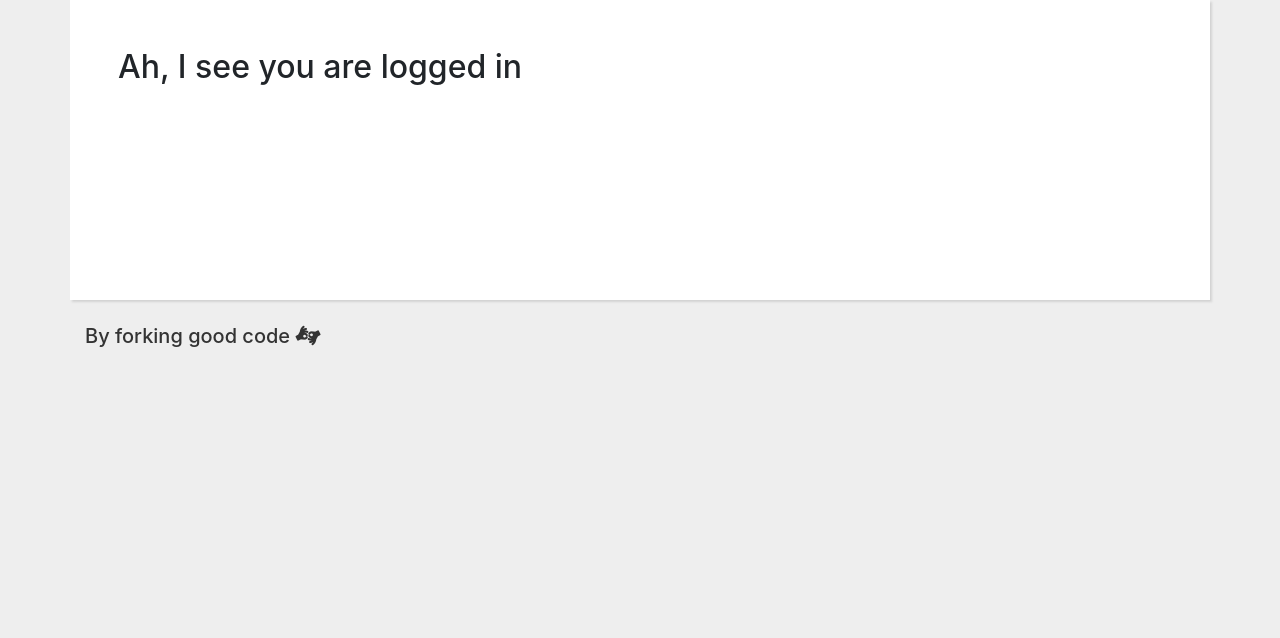
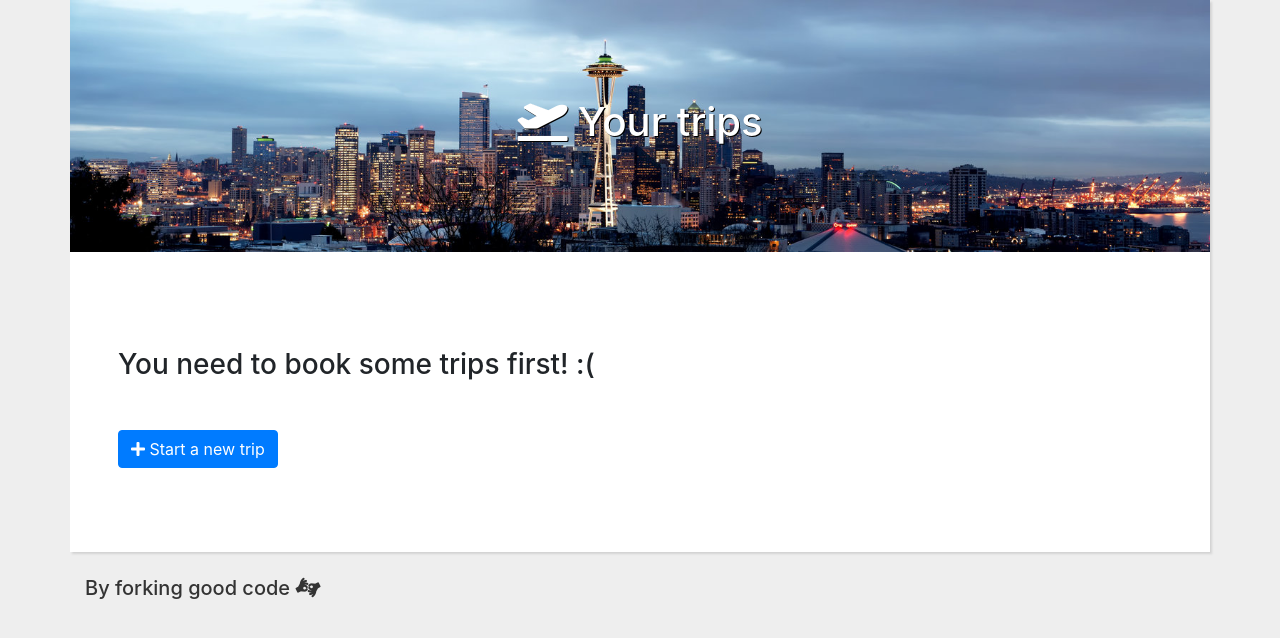
Before and after one commit to Appropriately/lazy-holiday-planner, a Django app: page / in a window 1280 px wide. Shown: the part 56-694 px from the top of the page. Run offline with Django 3.2, Linux system fonts and the light colour scheme; the visitor is signed in with stand-in values (Sample User, id 1); data that the repository does not hold is empty; some libraries are stand-ins or nearby versions.

Commit message:
Finishes dashboard for trips

```diff
--- a/lazyholidayplanner/lazyholidayplanner/settings.py
+++ b/lazyholidayplanner/lazyholidayplanner/settings.py
@@ -42,7 +42,7 @@ INSTALLED_APPS = [
     'planner',
     'itinerary',
     'crispy_forms',
-    'accounts'
+    'accounts',
 ]
 
 MIDDLEWARE = [
--- a/lazyholidayplanner/planner/templates/planner/index.html
+++ b/lazyholidayplanner/planner/templates/planner/index.html
@@ -5,6 +5,13 @@
 {% block hero %}
 
 {% if user.is_authenticated %}
+
+<div class="hero">
+    <img class="hero-image" src="/static/images/city.jpg">
+    <div class="hero-centered-text">
+        <h1><i class="fas fa-plane-departure"></i> Your trips</h1>
+    </div>
+</div>
 
 {% else %}
 
@@ -26,12 +33,34 @@
 
 {% if user.is_authenticated %}
 
-<h2>Ah, I see you are logged in</h2>
+{% if user_trips == None %}
+<h3 class="my-5">You need to book some trips first! :(</h3>
+{% else %}
+{% for trip in user_trips %}
+<div class="card my-3">
+    <a href="/trip/{{trip.unique_id}}" class="card-clickable"></a>
+    <h5 class="card-header">{{trip.title}}</h5>
+    <div class="card-body">
+        <h6 class="card-subtitle mb-2 text-muted">{{trip.attendees}}</h6>
+        <p class="card-text">{{trip.notes}}</p>
+        <p class="card-text">XX/XX/XXXX - XX/XX/XXXX</p>
+    </div>
+</div>
+{% endfor %}
+
+{% endif %}
+
+<div class="btn-group">
+    <a href="/new" class="btn btn-primary"><i class="fas fa-plus"></i> Start a new trip</a>
+</div>
 
 {% else %}
 
 <h2>What we do</h2>
-<p class="lead">Do you have more money than sense? Do you hate the fun of planning your own holiday? Do you want someone else to basically organise the whole thing for you? Well actually to be more specific, we have integrated a number of APIs to find you a good deal on an entire holiday. Simply send us some information on your ideal trip and we'll sort you out.</p>
+<p class="lead">Do you have more money than sense? Do you hate the fun of planning your own holiday? Do you want
+    someone else to basically organise the whole thing for you? Well actually to be more specific, we have integrated a
+    number of APIs to find you a good deal on an entire holiday. Simply send us some information on your ideal trip and
+    we'll sort you out.</p>
 <hr>
 <h2>How we do</h2>
 <p class="lead">We use the following services and APIs to find you a decent deal:</p>
--- a/lazyholidayplanner/planner/views.py
+++ b/lazyholidayplanner/planner/views.py
@@ -5,11 +5,29 @@ from django.http import HttpResponse
 from django.shortcuts import render, render_to_response
 from django.views.decorators.csrf import csrf_exempt
 from django.views.decorators.http import require_POST
+from django.db.models import Q
+
+from django.contrib.auth.models import User
+from itinerary.models import Trip
+
 
 # Create your views here.
 
 def index(request):
-    return render(request, 'planner/index.html')
+    # Current user's details
+    current_user = request.user
+
+    if current_user.is_authenticated is False:
+        return render(request, 'planner/index.html')
+
+    user_trips = Trip.objects.filter(Q(creator=current_user) | Q(members=current_user)).distinct()
+    if not user_trips.exists():
+        user_trips = None
+    print(user_trips)
+
+    return render(request, 'planner/index.html',  {
+        'user_trips': user_trips,
+    })
 
 def new(request):
     return render(request, 'planner/new.html')
--- a/lazyholidayplanner/static/css/base.css
+++ b/lazyholidayplanner/static/css/base.css
@@ -60,3 +60,9 @@ form {
 .providers {
     text-align: center;
 }
+
+.card-clickable {
+    position: absolute;
+    top: 0; left: 0;
+    height: 100%; width: 100%;
+}
--- a/requirements.txt
+++ b/requirements.txt
@@ -1,3 +1,4 @@
 django-crispy-forms
 skyscanner
 Django
+django-seed
```
Also changed, not shown: lazyholidayplanner/itinerary/models.py (+11 -1 lines), lazyholidayplanner/static/images/city.jpg (added).
